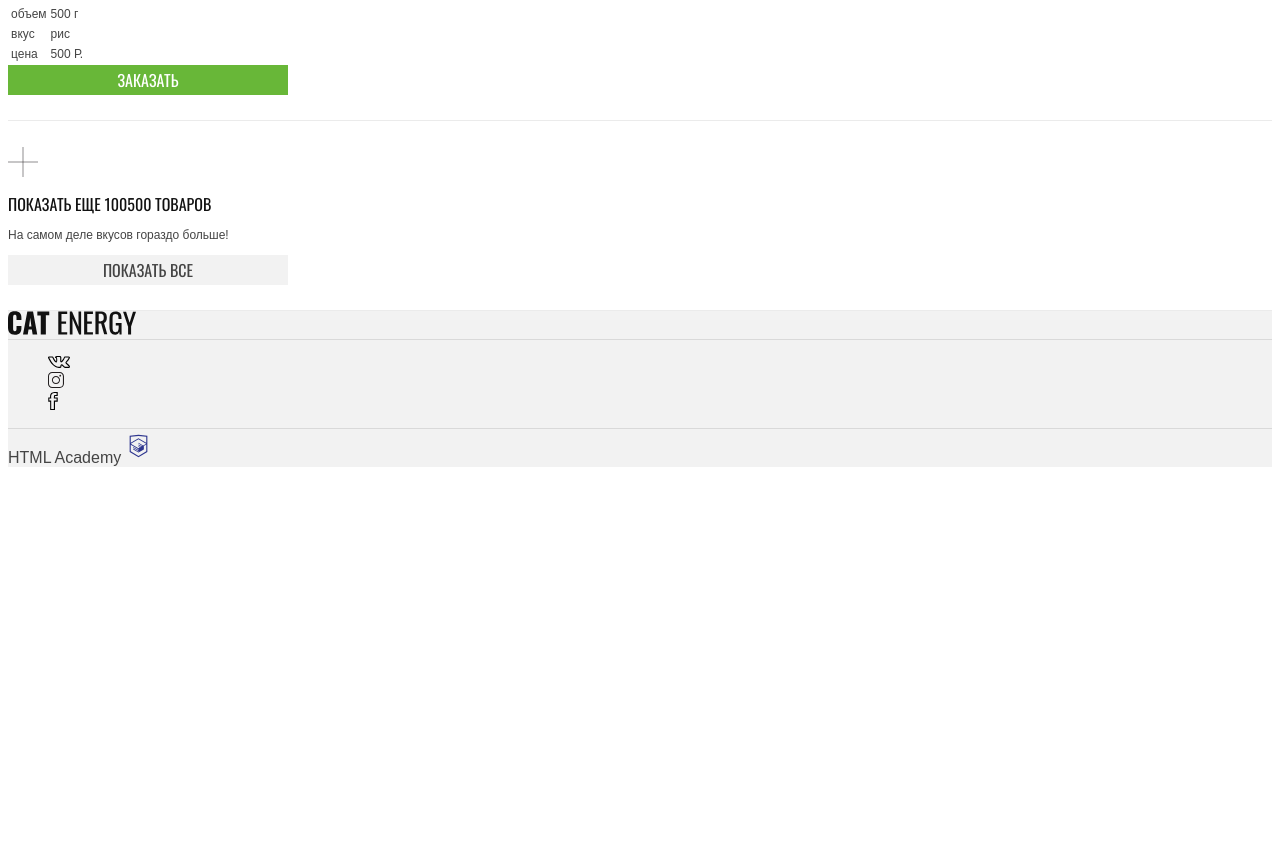
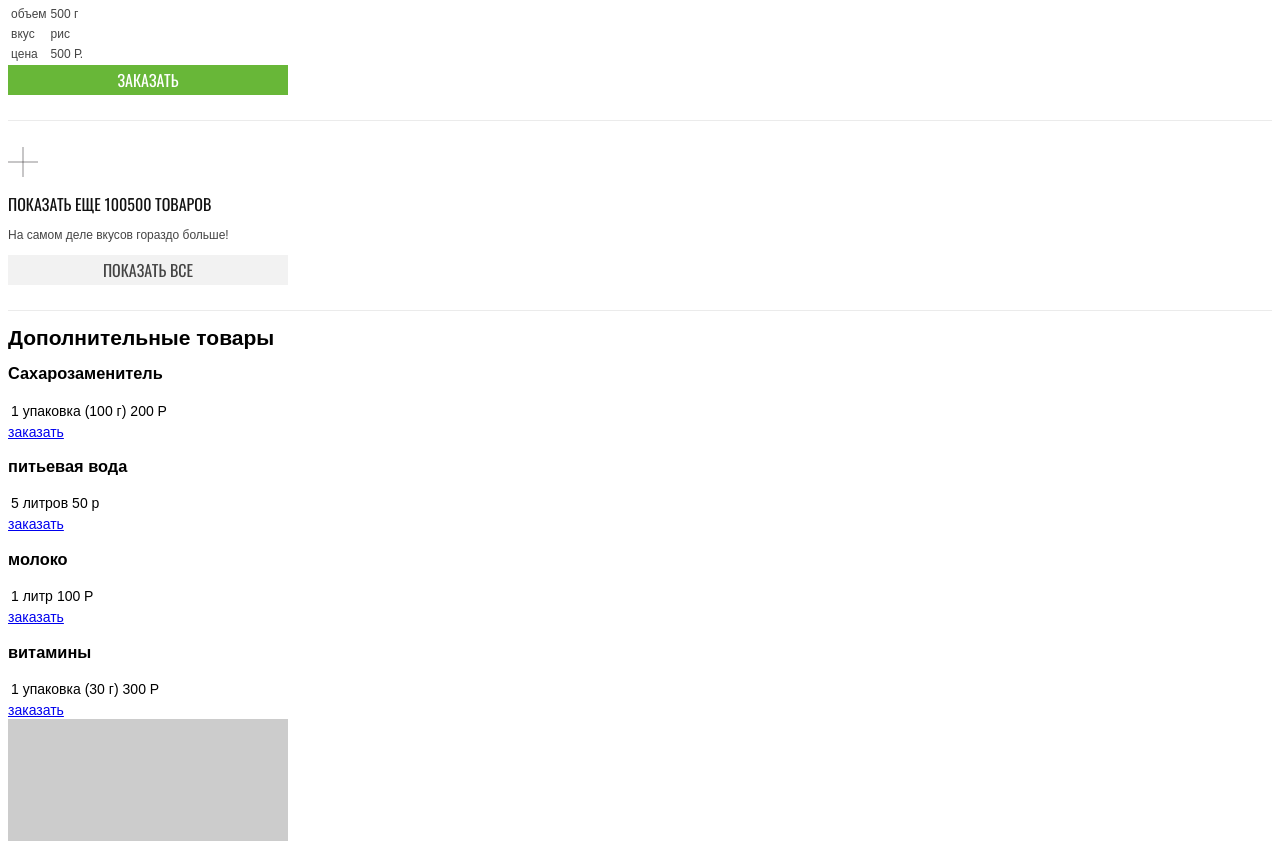
Before and after one commit to RomanVch/1461353-cat-energy-20, a website: page source/catalog.html in a window 1280 px wide. Shown: the part 1959-2800 px from the top of the page. Before the commit the page ends 2434 px from the top, so only its background shows below. Drawn offline with nearby package versions, Linux system fonts and the light colour scheme; files that its build step writes are made by us from their sources; placeholder pictures from the web are drawn by us.

Commit message:
feat:block additionally+map

```diff
--- a/source/catalog.html
+++ b/source/catalog.html
@@ -1,5 +1,6 @@
 <!DOCTYPE html>
 <html class="page" lang="ru">
+
 <head>
   <meta charset="utf-8">
   <title>Cat Energy каталог товара</title>
@@ -18,13 +19,13 @@
     <nav class="main-nav">
       <ul class="main-nav__list site-list">
         <li class="main-nav__item">
-          <a class ="main-nav__links" href="#">главная</a>
-        </li>
-          <li class="main-nav__item">
-          <a class ="main-nav__links" href="catalog.html">каталог продукции</a>
+          <a class="main-nav__links" href="#">главная</a>
         </li>
         <li class="main-nav__item">
-          <a class ="main-nav__links" href="form.html">подбор программы</a>
+          <a class="main-nav__links" href="catalog.html">каталог продукции</a>
+        </li>
+        <li class="main-nav__item">
+          <a class="main-nav__links" href="form.html">подбор программы</a>
         </li>
       </ul>
     </nav>
@@ -205,11 +206,99 @@
       </div>
 
     </section>
+    <section class="additionally">
+      <div>
+        <h2 class="additionally__title">
+          Дополнительные товары
+        </h2>
 
+        <div class="additionally__line"></div>
+      </div>
+
+      <div class="additionally__items">
+        <h3 class="additionally__title-block">Сахарозаменитель</h3>
+        <table class="additionally__table">
+          <tr>
+            <td>1 упаковка (100 г)</td>
+            <td>200 Р</td>
+          </tr>
+        </table>
+        <a class="additionally__links" href="#">
+          заказать
+        </a>
+      </div>
+
+      <div class="additionally__line"></div>
+      </div>
+
+      <div class="additionally__items">
+        <h3 class="additionally__title-block">питьевая вода</h3>
+        <table class="additionally__table">
+          <tr>
+            <td>5 литров</td>
+            <td>50 р</td>
+          </tr>
+        </table>
+        <a class="additionally__links" href="#">
+          заказать
+        </a>
+      </div>
+
+      <div class="additionally__line"></div>
+      </div>
+
+      <div class="additionally__items">
+        <h3 class="additionally__title-block">молоко</h3>
+        <table class="additionally__table">
+          <tr>
+            <td>1 литр</td>
+            <td>100 Р</td>
+          </tr>
+        </table>
+        <a class="additionally__links" href="#">
+          заказать
+        </a>
+      </div>
+
+      <div class="additionally__line"></div>
+      </div>
+
+      <div class="additionally__items">
+        <h3 class="additionally__title-block">витамины</h3>
+        <table class="additionally__table">
+          <tr>
+            <td>1 упаковка (30 г)</td>
+            <td>300 Р</td>
+          </tr>
+        </table>
+        <a class="additionally__links" href="#">
+          заказать
+        </a>
+      </div>
+      <a class="additionally__link-gift" href="#">
+        <img src="https://via.placeholder.com/150x150" alt="подарок" width="280" height="289">
+        <p class="additionally__paragraphe-gift">Закажите все
+          и получите чехол для
+          кота в подарок!</p>
+      </a>
+
+    </section>
+
+    <section class="map">
+      <div class="map__contact">
+        <p class="map__paragraph">приглашаем
+          к сотрудничеству дилеров!</p>
+        <p>ул. Большая
+          Конюшенная, д. 19/8
+          Санкт-Петербург</p>
+      </div>
+      <iframe
+        src="https://www.google.com/maps/embed?pb=!1m18!1m12!1m3!1d1998.603625300339!2d30.320858716480416!3d59.938719169053705!2m3!1f0!2f0!3f0!3m2!1i1024!2i768!4f13.1!3m3!1m2!1s0x4696310fca145cc1%3A0x42b32648d8238007!2z0JHQvtC70YzRiNCw0Y8g0JrQvtC90Y7RiNC10L3QvdCw0Y8g0YPQuy4sIDE5LzgsINCh0LDQvdC60YIt0J_QtdGC0LXRgNCx0YPRgNCzLCAxOTExODY!5e0!3m2!1sru!2sru!4v1595160221169!5m2!1sru!2sru"
+        width="320" height="362"></iframe>
+    </section>
   </main>
   <footer class="page-footer ">
-    <img src="img/logo-footer.svg" alt="логотип энергичной кошки" width="128" height="24"
-    >
+    <img src="img/logo-footer.svg" alt="логотип энергичной кошки" width="128" height="24">
     <div class="page-footer__social">
       <ul class="page-footer__list">
         <li class="page-footer__item">
@@ -232,8 +321,8 @@
     <div class="page-footer__copyright">
       <a class="page-footer__copyright-link" href="img/https://htmlacademy.ru/intensive/adaptive">HTML Academy</a>
       <a class="page-footer__copyright-academy" href="https://htmlacademy.ru/intensive/adaptive">
-      <img class src="img/htmlacademy.svg" alt="лого-хтмл-академии" width="27" height="34">
-    </a>
+        <img class src="img/htmlacademy.svg" alt="лого-хтмл-академии" width="27" height="34">
+      </a>
     </div>
   </footer>
 </body>
```
Also changed, not shown: source/index.html (+0 -1 lines).
